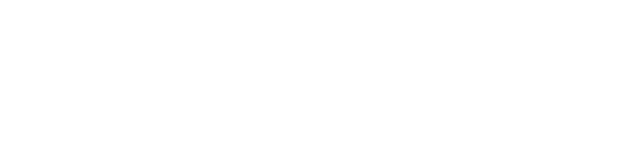
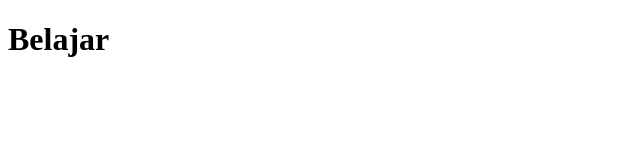
Before and after one commit to SherLock306/asti-belajar, a plain HTML site: page halaman1.html in a window 1280 px wide. Shown: the whole page, without its empty margins (0-640 px from the left). Drawn offline with Linux system fonts and the light colour scheme.

Commit message:
menambahkan element h1

```diff
--- a/halaman1.html
+++ b/halaman1.html
@@ -7,6 +7,6 @@
     <title>Document</title>
 </head>
 <body>
-
+    <h1>Belajar</h1>
 </body>
 </html>
```
